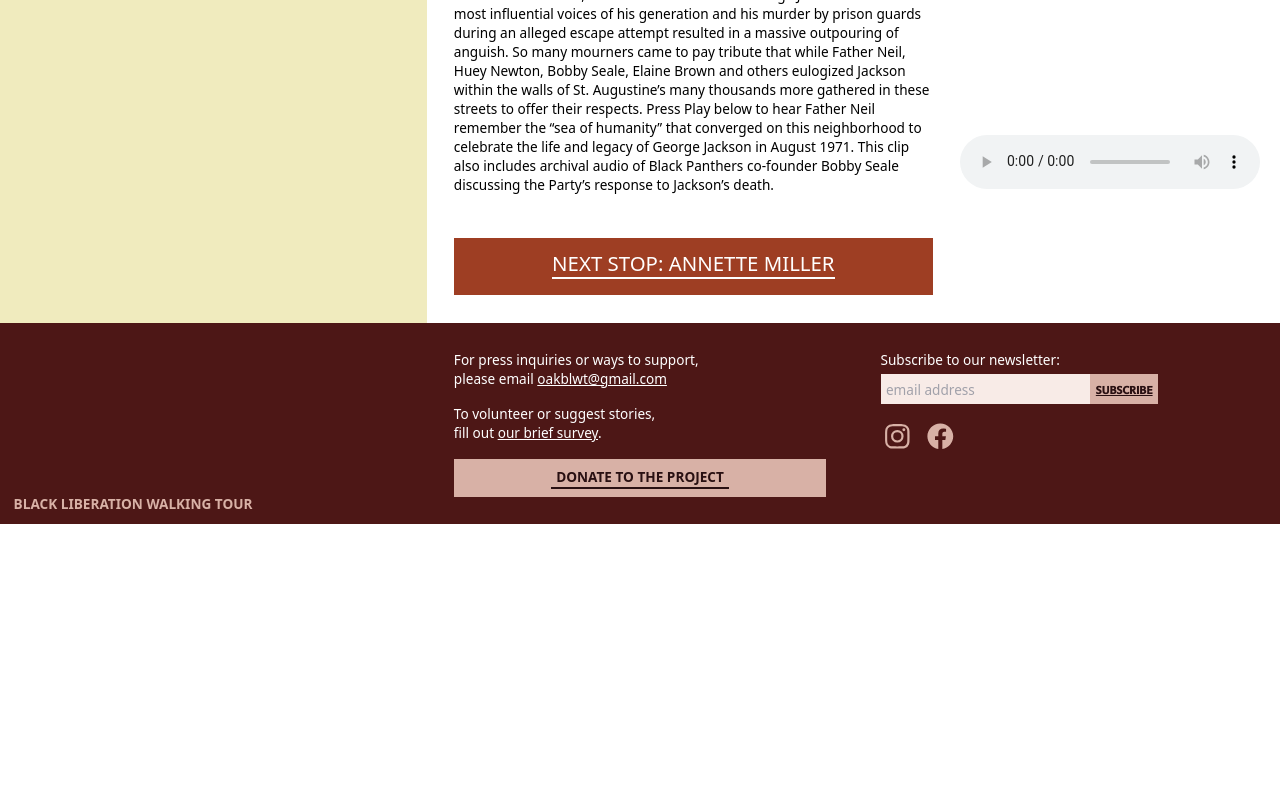
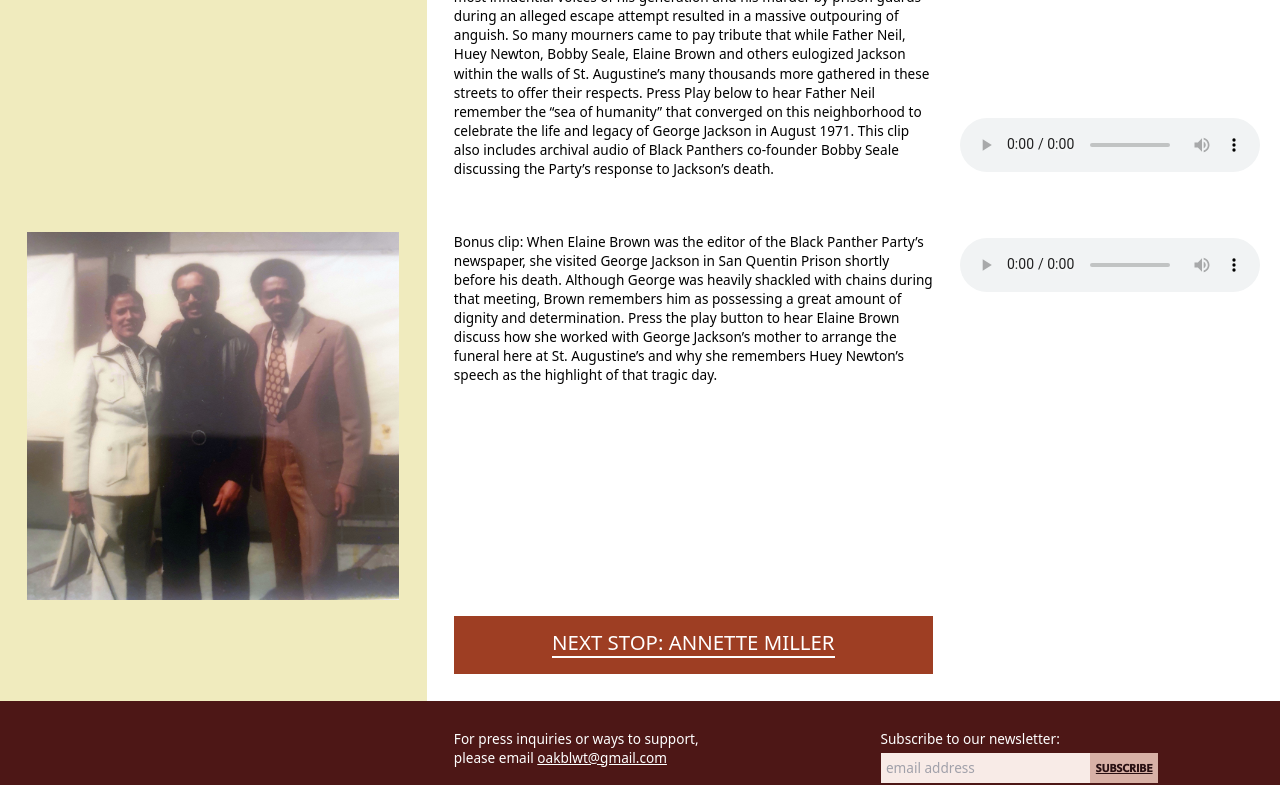
Before and after one commit to travis/black-liberation-tour, a Next.js app: page /places/st-augustines in a window 1280 px wide. Shown: the part 1115-1900 px from the top of the page. Before the commit the page ends 1639 px from the top, so only its background shows below. Built offline with nearby package versions, Linux system fonts and the light colour scheme.

Commit message:
add Elaine Brown clips to St. Augustine's page

```diff
--- a/components/tour.jsx
+++ b/components/tour.jsx
@@ -76,8 +76,16 @@ export function TourStopPhotos({ children, className, ...props }) {
   )
 }
 
-export function TourStopPhoto(props) {
-  return <img height={200} width={300} className="w-full object-contain" style={{ maxHeight: '65vh' }} {...props} />
+export function TourStopPhoto({ width = 300, height = 200, className = '', style = {}, ...props }) {
+  return (
+    <img
+      width={width}
+      height={height}
+      className={`TourStopPhoto w-full object-contain ${className}`}
+      style={{ maxHeight: '65vh', ...style }}
+      {...props}
+    />
+  )
 }
 
 export function TourParagraph(props) {
--- a/pages/places/st-augustines.jsx
+++ b/pages/places/st-augustines.jsx
@@ -19,10 +19,12 @@ export default function Home() {
     <TourStop>
       <TourStopIntro>
         <TourStopLogo />
+
         <TourStopPhotos>
           <TourStopPhoto src="/places/st-augustines.jpg" height={342} width={300} />
         </TourStopPhotos>
       </TourStopIntro>
+
       <TourStopContent>
         <TourStopHeader
           name="St Augustine's Episcopal Church"
@@ -56,12 +58,16 @@ export default function Home() {
           saw the Party’s “Survival Programs” as a threat that needed to be crushed.
         </TourParagraph>
       </TourStopContent>
+
       <TourStopMedia>
         <div></div>
         <TourAudio className="my-12" src="/audio/st-augustines-panthers.mp3" />
       </TourStopMedia>
+
       <TourStopIntro />
-      <TourStopContent className="mt-6">
+
+      {/* <TourStopContent className="mt-6"> */}
+      <TourStopContent>
         <TourParagraph>
           Although some members of St. Augustine’s congregation were hesitant about their church becoming the spiritual
           home of a revolutionary organization, many of these concerns were alleviated during a joint memorial event for
@@ -72,6 +78,7 @@ export default function Home() {
           heavy hand of law enforcement cracked down on the Party. Jonathan Jackson’s memorial service was held here in
           1970 and his brother George’s followed one year later.
         </TourParagraph>
+
         <TourParagraph>
           Written behind bars, “Soledad Brother” made George Jackson one of the most influential voices of his
           generation and his murder by prison guards during an alleged escape attempt resulted in a massive outpouring
@@ -83,11 +90,34 @@ export default function Home() {
           Jackson’s death.
         </TourParagraph>
       </TourStopContent>
+
       <TourStopMedia>
         <div></div>
         <TourAudio className="my-12" src="/audio/st-augustines-george-jackson.mp3" />
       </TourStopMedia>
+
+      <TourStopIntro>
+        <TourStopPhotos>
+          <TourStopPhoto src="/places/st-augustines-FatherNeil_HueyNewton.jpg" height={342} width={300} />
+        </TourStopPhotos>
+      </TourStopIntro>
+
+      <TourStopContent>
+        <TourParagraph>
+          Bonus clip: When Elaine Brown was the editor of the Black Panther Party’s newspaper, she visited George
+          Jackson in San Quentin Prison shortly before his death. Although George was heavily shackled with chains
+          during that meeting, Brown remembers him as possessing a great amount of dignity and determination. Press the
+          play button to hear Elaine Brown discuss how she worked with George Jackson’s mother to arrange the funeral
+          here at St. Augustine’s and why she remembers Huey Newton’s speech as the highlight of that tragic day.
+        </TourParagraph>
+      </TourStopContent>
+
+      <TourStopMedia>
+        <TourAudio className="my-12" src="/audio/st-augustines-ElaineBrown.mp3" />
+      </TourStopMedia>
+
       <TourStopIntro />
+
       <TourNext href="/places/annette-miller">Annette Miller</TourNext>
       <div></div>
     </TourStop>
--- a/styles/globals.css
+++ b/styles/globals.css
@@ -97,3 +97,7 @@ a {
 .TourNext {
   line-height: 1.5 !important;
 }
+
+.TourStopPhoto:not(:first-child) {
+  @apply mt-24 md:mt-10;
+}
```
Also changed, not shown: public/places/st-augustines-FatherNeil_HueyNewton.jpg (added), 1 other file (tests, documents, lock files or other folders).
